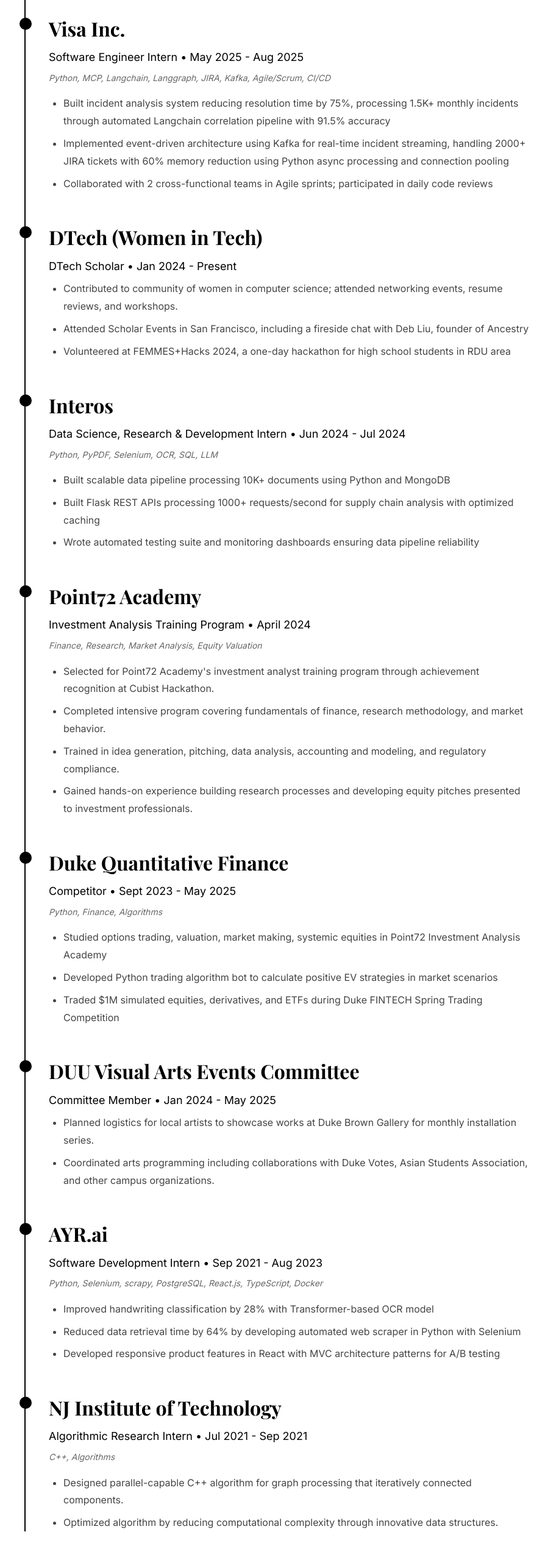
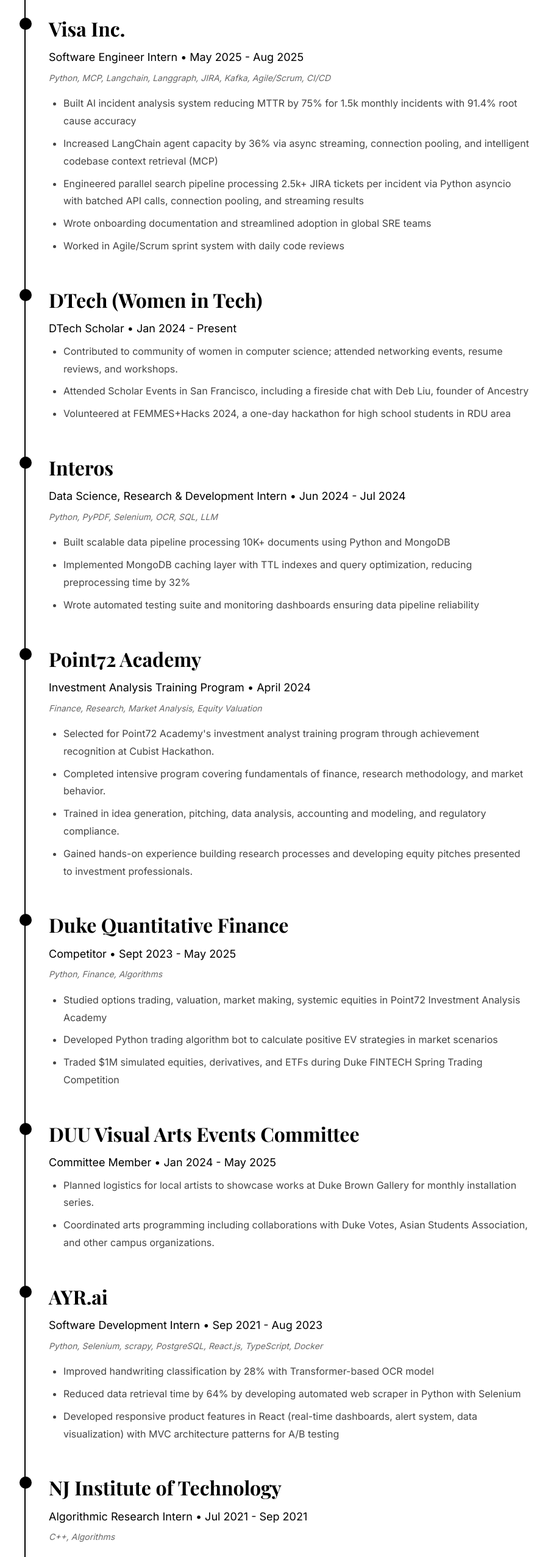
Before and after one commit to alissawu/alissasite, a Next.js app: page /work in a window 1280 px wide. Shown: the part 775-3329 px from the top of the page at 61% size, without its empty margins (190-1089 px from the left). Built offline with nearby package versions, Linux system fonts and the light colour scheme.

Commit message:
changes to profile and work

```diff
--- a/src/app/page.tsx
+++ b/src/app/page.tsx
@@ -51,7 +51,7 @@
             I&apos;m a member of Business Analytics Club, BUGS (Open Source Club), and I volunteer with Give Where You Live!
             </p>
             <p className={styles.bio}>
-            I&apos;ve attended Point72 Investment Academy. I was also a DTech (Women in Tech) Scholar this summer, and attended many events in SF, like YC Summer Conference 2025.
+            I&apos;ve attended Point72 Investment Academy. I became a DTech (Women in Tech) Scholar this summer, and attended many events in SF, like YC Summer Conference 2025.
             I&apos;m also hoping to add blog posts; at least one would be about Garry Tan&apos;s &quot;Prompt or Be Prompted&quot; speech.
             </p>
             <p className={styles.bio}>
--- a/src/app/work/page.tsx
+++ b/src/app/work/page.tsx
@@ -43,9 +43,11 @@
               <p className={styles.role}>Software Engineer Intern • May 2025 - Aug 2025</p>
               <p className={styles.tech}>Python, MCP, Langchain, Langgraph, JIRA, Kafka, Agile/Scrum, CI/CD</p>
               <ul>
-                <li>Built incident analysis system reducing resolution time by 75%, processing 1.5K+ monthly incidents through automated Langchain correlation pipeline with 91.5% accuracy</li>
-                <li>Implemented event-driven architecture using Kafka for real-time incident streaming, handling 2000+ JIRA tickets with 60% memory reduction using Python async processing and connection pooling</li>
-                <li>Collaborated with 2 cross-functional teams in Agile sprints; participated in daily code reviews</li>
+                <li>Built AI incident analysis system reducing MTTR by 75% for 1.5k monthly incidents with 91.4% root cause accuracy</li>
+                <li>Increased LangChain agent capacity by 36% via async streaming, connection pooling, and intelligent codebase context retrieval (MCP)</li>
+                <li>Engineered parallel search pipeline processing 2.5k+ JIRA tickets per incident via Python asyncio with batched API calls, connection pooling, and streaming results</li>
+                <li>Wrote onboarding documentation and streamlined adoption in global SRE teams</li>
+                <li>Worked in Agile/Scrum sprint system with daily code reviews</li>
               </ul>
             </div>
           </div>
@@ -73,7 +75,7 @@
               <p className={styles.tech}>Python, PyPDF, Selenium, OCR, SQL, LLM</p>
               <ul>
                 <li>Built scalable data pipeline processing 10K+ documents using Python and MongoDB</li>
-                <li>Built Flask REST APIs processing 1000+ requests/second for supply chain analysis with optimized caching</li>
+                <li>Implemented MongoDB caching layer with TTL indexes and query optimization, reducing preprocessing time by 32%</li>
                 <li>Wrote automated testing suite and monitoring dashboards ensuring data pipeline reliability</li>
               </ul>
             </div>
@@ -133,7 +135,7 @@
               <ul>
                 <li>Improved handwriting classification by 28% with Transformer-based OCR model</li>
                 <li>Reduced data retrieval time by 64% by developing automated web scraper in Python with Selenium</li>
-                <li>Developed responsive product features in React with MVC architecture patterns for A/B testing</li>
+                <li>Developed responsive product features in React (real-time dashboards, alert system, data visualization) with MVC architecture patterns for A/B testing</li>
               </ul>
             </div>
           </div>
```
